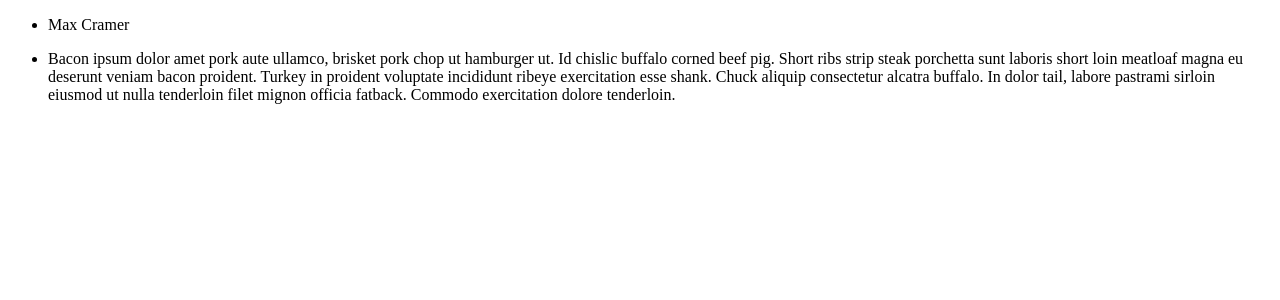
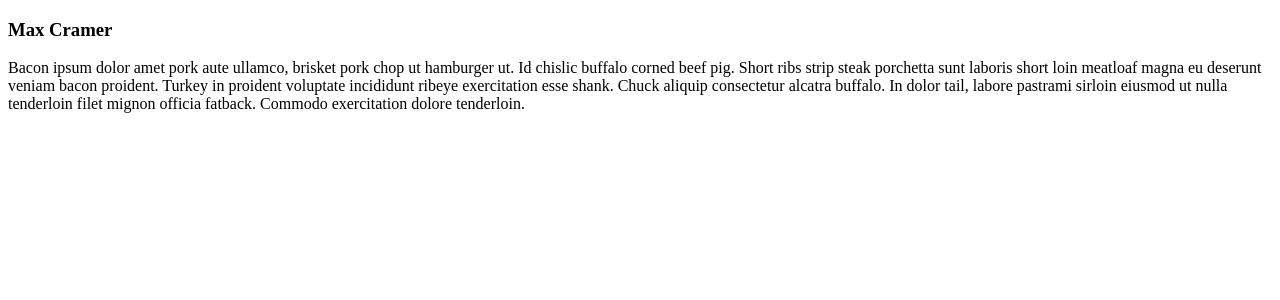
Before and after one commit to maxcramer/GlisserCodeTest, an Angular app: page / in a window 1280 px wide. Shown: the top 300 px of the page. Built offline with nearby package versions, Linux system fonts and the light colour scheme.

Commit message:
changing li and ul's to div's, h3's and p tags

```diff
--- a/src/app/components/user-info/user-info.component.html
+++ b/src/app/components/user-info/user-info.component.html
@@ -1,3 +1,3 @@
-<ul *ngFor="let userInfo of userInfo">
-  <li>{{ userInfo.bio }}</li>
-</ul>
+<div *ngFor="let userInfo of userInfo">
+  <p>{{ userInfo.bio }}</p>
+</div>
--- a/src/app/components/user-name/user-name.component.html
+++ b/src/app/components/user-name/user-name.component.html
@@ -1,3 +1,3 @@
-<ul *ngFor="let userName of userName">
-  <li>{{userName.firstName}} {{ userName.secondName }}</li>
-</ul>
+<div *ngFor="let userName of userName">
+  <h3>{{userName.firstName}} {{ userName.secondName }}</h3>
+</div>
--- a/src/app/components/user-name/user-name.component.ts
+++ b/src/app/components/user-name/user-name.component.ts
@@ -1,4 +1,4 @@
-import { Component, OnInit } from '@angular/core';
+import { Component, OnInit, Input } from '@angular/core';
 import { UserName } from '../../models/username';
 
 @Component({
```
